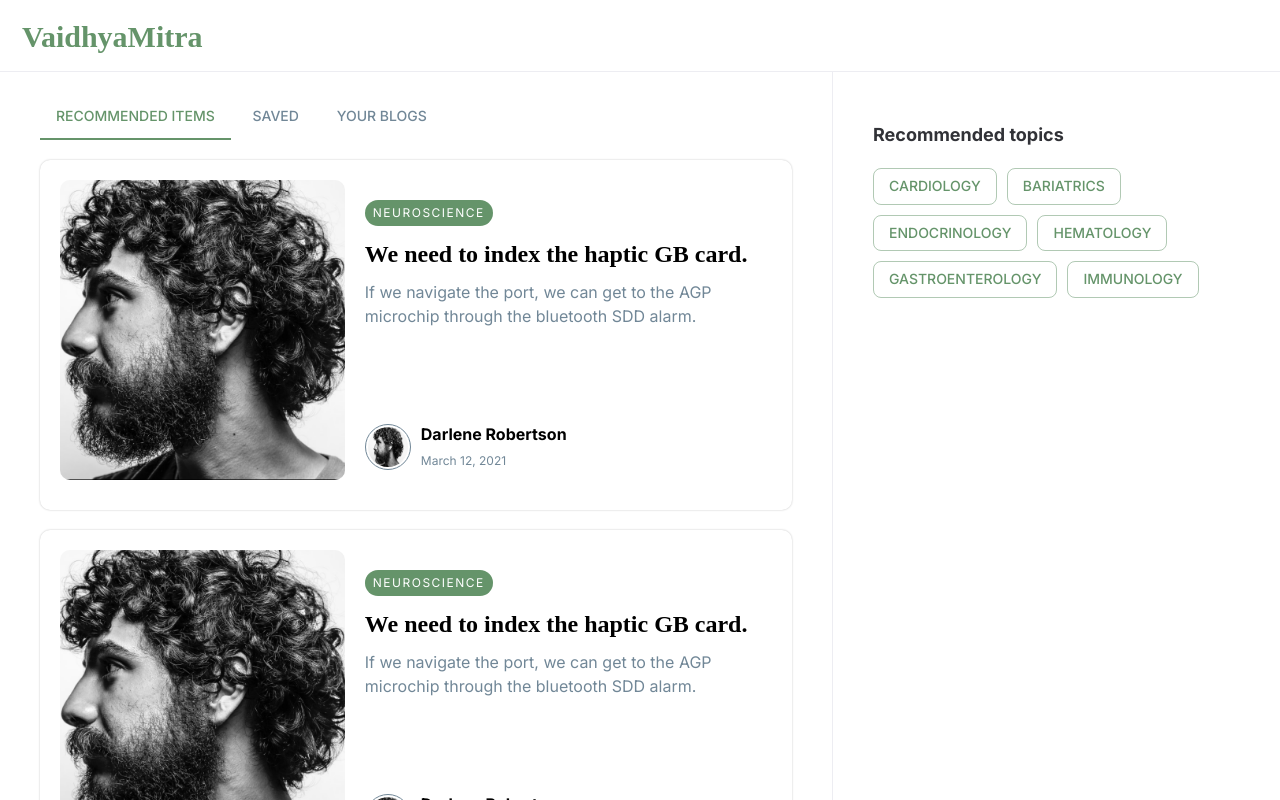
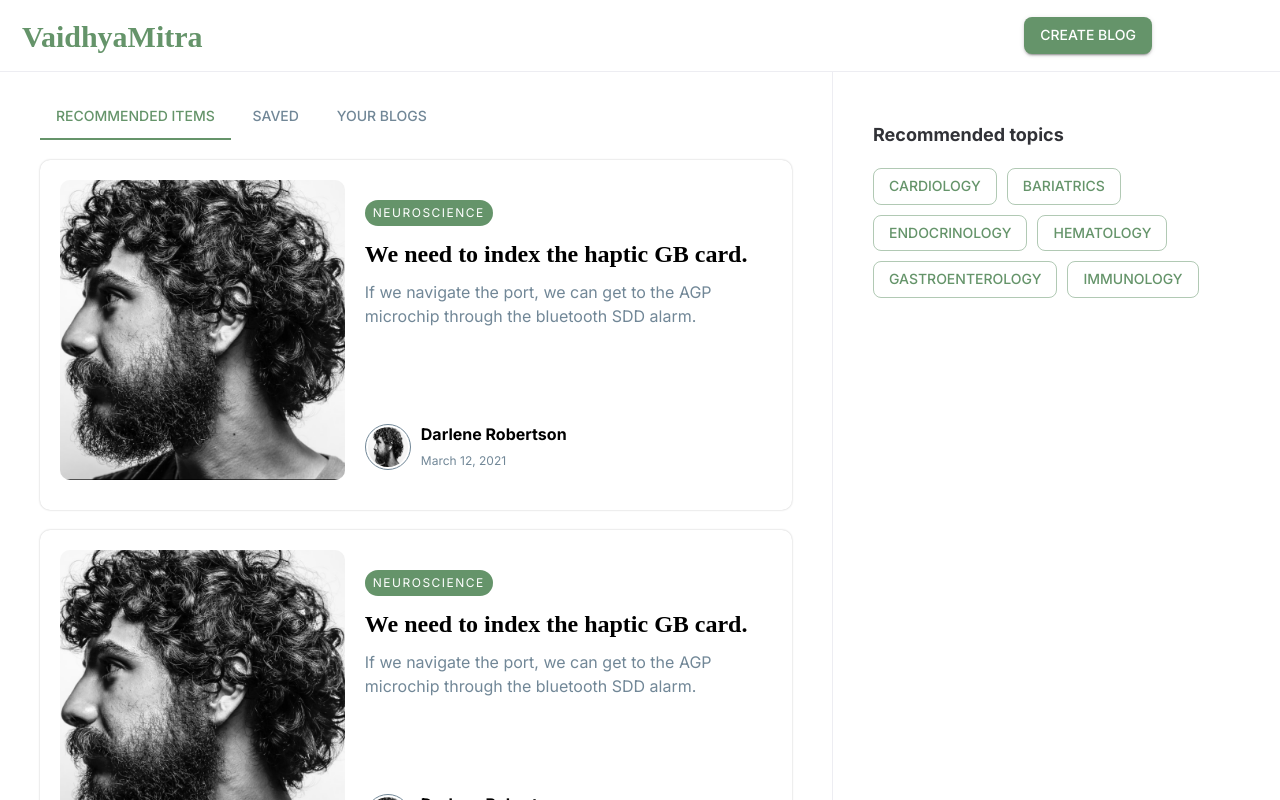
Before and after one commit to pesto-students/vaidhyamithra-fe-n11-beta, a React (Create React App) app: page / in a window 1280 px wide. Built offline with nearby package versions, Linux system fonts and the light colour scheme; some icons are missing; a web font is replaced by a local one.

Commit message:
hook to create blog page - in navbar

```diff
--- a/src/components/organisms/navbar/NavBar.js
+++ b/src/components/organisms/navbar/NavBar.js
@@ -6,13 +6,18 @@ import {
 } from "./navBar.styled";
 import Ficon from "../../atoms/featherIcon";
 import { ROUTES } from "../../../values/routes";
+import Button from "../../atoms/button";
+import { useNavigate } from "react-router-dom";
 
 const NavBar = () => {
+  const navigate = useNavigate();
+
   return (
     <NavBarContainer>
       <NavBarTitle to={ROUTES.HOME}>
         <Typography variant="mainTitle">VaidhyaMitra</Typography>
       </NavBarTitle>
+      <Button onClick={() => navigate(ROUTES.CREATE)}>Create blog</Button>
       <NavBarIconContainer>
         <Ficon icon="search" />
         <Ficon icon="bookmark" />
--- a/src/components/organisms/navbar/navBar.styled.js
+++ b/src/components/organisms/navbar/navBar.styled.js
@@ -5,7 +5,7 @@ import { Link } from "react-router-dom";
 export const NavBarContainer = withTheme(styled("div")`
   display: flex;
   align-items: center;
-  justify-content: space-between;
+  justify-content: flex-end;
   border-bottom: 1px solid ${(props) => props.theme.palette.divider};
   position: sticky;
   top: 0px;
@@ -19,10 +19,11 @@ export const NavBarTitle = withTheme(styled(Link)`
   padding-bottom: 12px;
   text-decoration: none;
   color: ${(props) => props.theme.palette.primary.main};
+  margin-right: auto;
 `);
 
 export const NavBarIconContainer = withTheme(styled("div")`
-  padding-right: 22px;
+  margin: auto 24px;
   gap: 16px;
   display: flex;
   align-items: center;
--- a/src/pages/editBlog/editBlog.styled.js
+++ b/src/pages/editBlog/editBlog.styled.js
@@ -16,6 +16,7 @@ export const LeftSection = styled.div`
 
 export const RightSection = withTheme(styled("div")`
   padding: 40px;
+  width: 35%;
   border-left: 1px solid ${({ theme }) => theme.palette.divider};
 `);
 
--- a/src/pages/pageNotFound/PageNotFound.js
+++ b/src/pages/pageNotFound/PageNotFound.js
@@ -5,7 +5,6 @@ import { useNavigate } from "react-router-dom";
 
 const PageNotFound = () => {
   const navigate = useNavigate();
-  const goHome = () => navigate(ROUTES.HOME);
 
   return (
     <Wrapper>
@@ -13,7 +12,9 @@ const PageNotFound = () => {
       <Typography sx={{ mt: 2, mb: 4 }}>
         We don't know what you're looking for but we sure have lots more
       </Typography>
-      <GoToHomepage onClick={goHome}>Go to Homepage</GoToHomepage>
+      <GoToHomepage onClick={() => navigate(ROUTES.HOME)}>
+        Go to Homepage
+      </GoToHomepage>
     </Wrapper>
   );
 };
```
